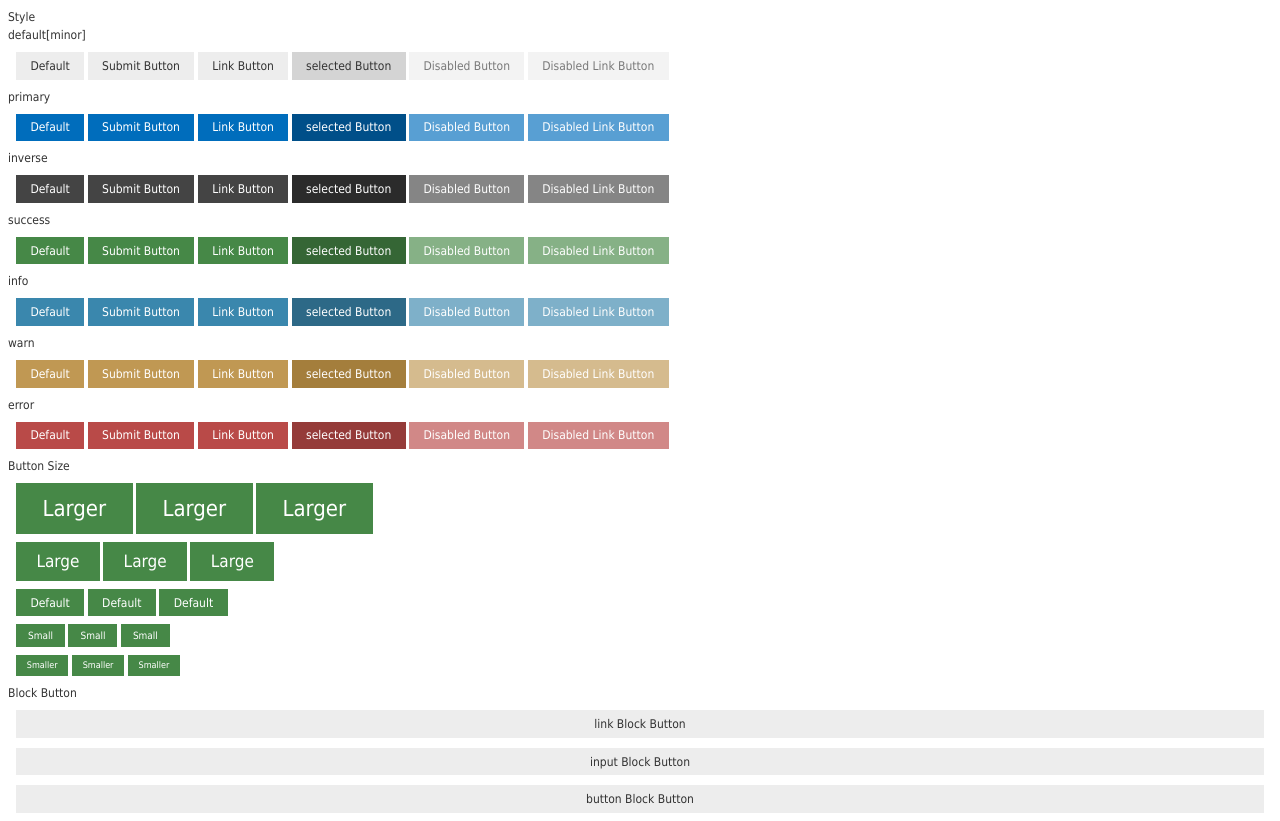
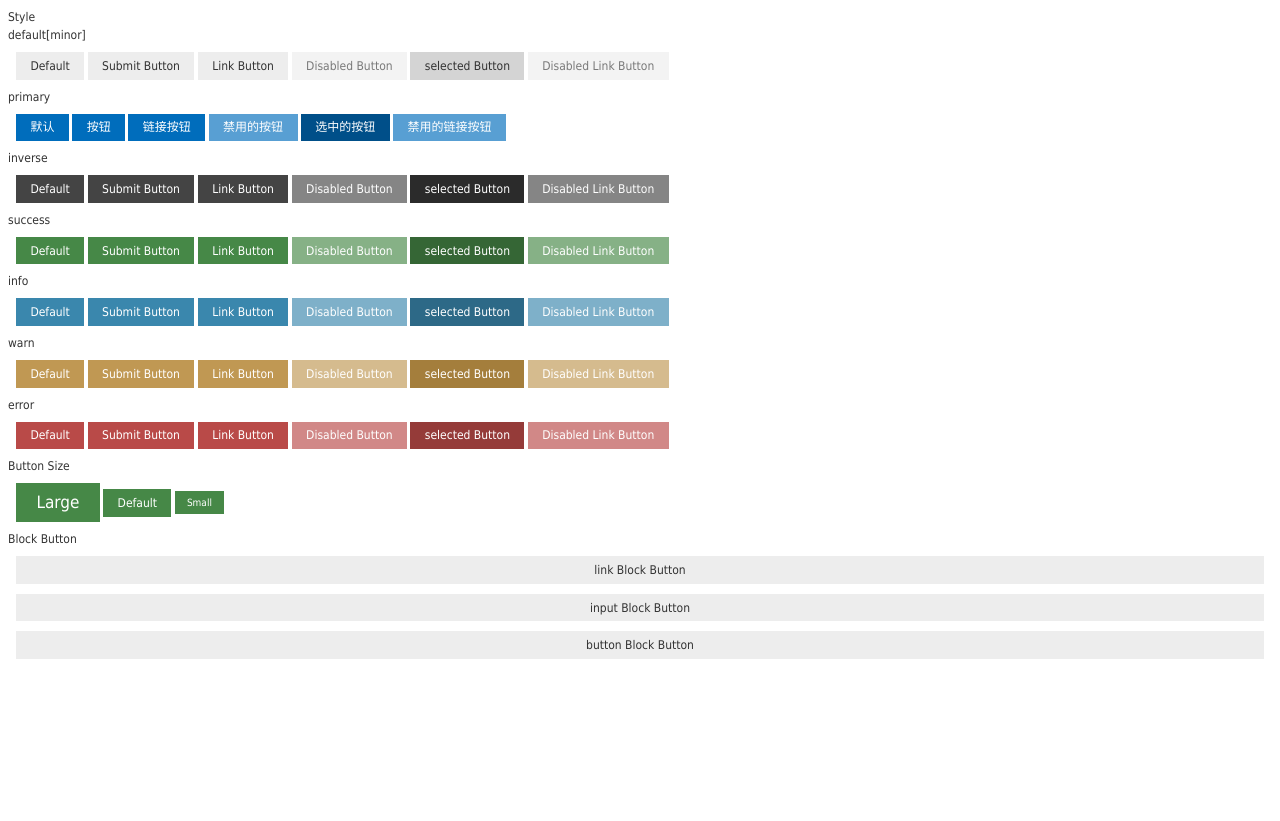
Before and after one commit to larry4xie/cute, a website: page docs/unit/button.html in a window 1280 px wide. After the commit the page ends 800 px from the top, so only its background shows below. Drawn offline with Linux system fonts and the light colour scheme.

Commit message:
修改button样式：增加边框，为支持ie67增加一些约定

```diff
--- a/docs/unit/button.html
+++ b/docs/unit/button.html
@@ -17,26 +17,26 @@
             <button class="btn" type="button">Default</button>
             <input class="btn" type="submit" value="Submit Button" />
             <a class="btn" href="javascript:;" />Link Button</a>
+            <button class="btn btn-disabled" type="button">Disabled Button</button>
             <input class="btn btn-selected" type="submit" value="selected Button" />
-            <button class="btn btn-disabled" type="button">Disabled Button</button>
             <a class="btn btn-disabled" href="javascript:;" />Disabled Link Button</a>
         </div>
         primary
         <div class="m8">
-            <button class="btn btn-primary" type="button">Default</button>
-            <input class="btn btn-primary" type="submit" value="Submit Button" />
-            <a class="btn btn-primary" href="javascript:;" />Link Button</a>
-            <input class="btn btn-primary btn-selected btn-primary-selected" type="submit" value="selected Button" />
-            <button class="btn btn-primary btn-disabled btn-primary-disabled" type="button">Disabled Button</button>
-            <a class="btn btn-primary btn-disabled btn-primary-disabled" href="javascript:;" />Disabled Link Button</a>
+            <button class="btn btn-primary" type="button">默认</button>
+            <input class="btn btn-primary" type="submit" value="按钮" />
+            <a class="btn btn-primary" href="javascript:;" />链接按钮</a>
+            <button class="btn btn-primary btn-disabled btn-primary-disabled" type="button">禁用的按钮</button>
+            <input class="btn btn-primary btn-selected btn-primary-selected" type="submit" value="选中的按钮" />
+            <a class="btn btn-primary btn-disabled btn-primary-disabled" href="javascript:;" />禁用的链接按钮</a>
         </div>
         inverse
         <div class="m8">
             <button class="btn btn-inverse" type="button">Default</button>
             <input class="btn btn-inverse" type="submit" value="Submit Button" />
             <a class="btn btn-inverse" href="javascript:;" />Link Button</a>
+            <button class="btn btn-inverse btn-disabled btn-inverse-disabled" type="button">Disabled Button</button>
             <input class="btn btn-inverse btn-selected btn-inverse-selected" type="submit" value="selected Button" />
-            <button class="btn btn-inverse btn-disabled btn-inverse-disabled" type="button">Disabled Button</button>
             <a class="btn btn-inverse btn-disabled btn-inverse-disabled" href="javascript:;" />Disabled Link Button</a>
         </div>
         success
@@ -44,8 +44,8 @@
             <button class="btn btn-success" type="button">Default</button>
             <input class="btn btn-success" type="submit" value="Submit Button" />
             <a class="btn btn-success" href="javascript:;" />Link Button</a>
+            <button class="btn btn-success btn-disabled btn-success-disabled" type="button">Disabled Button</button>
             <input class="btn btn-success btn-selected btn-success-selected" type="submit" value="selected Button" />
-            <button class="btn btn-success btn-disabled btn-success-disabled" type="button">Disabled Button</button>
             <a class="btn btn-success btn-disabled btn-success-disabled" href="javascript:;" />Disabled Link Button</a>
         </div>
         info
@@ -53,8 +53,8 @@
             <button class="btn btn-info" type="button">Default</button>
             <input class="btn btn-info" type="submit" value="Submit Button" />
             <a class="btn btn-info" href="javascript:;" />Link Button</a>
+            <button class="btn btn-info btn-disabled btn-info-disabled" type="button">Disabled Button</button>
             <input class="btn btn-info btn-selected btn-info-selected" type="submit" value="selected Button" />
-            <button class="btn btn-info btn-disabled btn-info-disabled" type="button">Disabled Button</button>
             <a class="btn btn-info btn-disabled btn-info-disabled" href="javascript:;" />Disabled Link Button</a>
         </div>
         warn
@@ -62,8 +62,8 @@
             <button class="btn btn-warn" type="button">Default</button>
             <input class="btn btn-warn" type="submit" value="Submit Button" />
             <a class="btn btn-warn" href="javascript:;" />Link Button</a>
+            <button class="btn btn-warn btn-disabled btn-warn-disabled" type="button">Disabled Button</button>
             <input class="btn btn-warn btn-selected btn-warn-selected" type="submit" value="selected Button" />
-            <button class="btn btn-warn btn-disabled btn-warn-disabled" type="button">Disabled Button</button>
             <a class="btn btn-warn btn-disabled btn-warn-disabled" href="javascript:;" />Disabled Link Button</a>
         </div>
         error
@@ -71,36 +71,16 @@
             <button class="btn btn-error" type="button">Default</button>
             <input class="btn btn-error" type="submit" value="Submit Button" />
             <a class="btn btn-error" href="javascript:;" />Link Button</a>
+            <button class="btn btn-error btn-disabled btn-error-disabled" type="button">Disabled Button</button>
             <input class="btn btn-error btn-selected btn-error-selected" type="submit" value="selected Button" />
-            <button class="btn btn-error btn-disabled btn-error-disabled" type="button">Disabled Button</button>
             <a class="btn btn-error btn-disabled btn-error-disabled" href="javascript:;" />Disabled Link Button</a>
         </div>
 
         <div class="page-header">Button Size</div>
         <div class="m8">
-            <button class="btn btn-larger btn-success" type="button" />Larger</button>
-            <input class="btn btn-larger btn-success" type="submit" value="Larger" />
-            <a class="btn btn-larger btn-success" href="javascript:;"  />Larger</a>
-        </div>
-        <div class="m8">
-            <button class="btn btn-large btn-success" type="button" />Large</button>
-            <input class="btn btn-large btn-success" type="submit" value="Large" />
             <a class="btn btn-large btn-success" href="javascript:;"  />Large</a>
-        </div>
-        <div class="m8">
-            <button class="btn btn-success" type="button" />Default</button>
-            <input class="btn btn-success" type="submit" value="Default" />
             <a class="btn btn-success" href="javascript:;"  />Default</a>
-        </div>
-        <div class="m8">
-            <button class="btn btn-small btn-success" type="button" />Small</button>
-            <input class="btn btn-small btn-success" type="submit" value="Small" />
             <a class="btn btn-small btn-success" href="javascript:;"  />Small</a>
-        </div>
-        <div class="m8">
-            <button class="btn btn-smaller btn-success" type="button" />Smaller </button>
-            <input class="btn btn-smaller btn-success" type="submit" value="Smaller" />
-            <a class="btn btn-smaller btn-success" href="javascript:;"  />Smaller</a>
         </div>
 
         <div class="page-header">Block Button</div>
--- a/src/css/unit/button.less
+++ b/src/css/unit/button.less
@@ -1,5 +1,9 @@
-/*
+/**
  * button style
+ * 1. 边距使用指定像素，因为可能需要和其他组件如input组合，以及一些bug
+ * 2. 在可以的情况下推荐使用a不要使用input和button，因为a的表现最一致；其次使用button，不要用input
+ * bug:
+ * > ie 6/7 获取焦点黑框bug使用去除border方式
  */
 .buttonCommon() {
   .inline-block();
@@ -11,8 +15,7 @@
   font-size: @baseFontSize;
   line-height: @baseLineHeight;
   *line-height: @baseLineHeight;
-  border: 0;
-  padding: .4em 1.2em;
+  padding: @componentPadding 1.2em;
 
   // Active state
   &:active {
@@ -35,6 +38,7 @@
 .button(@textColor: #333, @bgColor) {
   color: @textColor;
   background-color: @bgColor;
+  border: 1px solid darken(@bgColor, @btnBorderDark);
 
   &:hover {
     background-color: darken(@bgColor, @btnHoverDark);
@@ -58,13 +62,15 @@
   .buttonCommon();
   .button(@btnTextColor, @btnBgColor);
 }
-
 // ie6 ie7 hack
 input.btn, button.btn {
-  *line-height: @baseLineHeight - .4em;
+  //*line-height: @baseLineHeight - .3em;
+  *border: none !important;
+  *padding: @componentPadding - 1 1.2em @componentPadding - 1;
+
 }
-button.btn {
-  *padding: .25em 1.2em .55em;
+input.btn {
+  _padding: @componentPadding 1.2em @componentPadding - 2;
 }
 
 a.btn {
@@ -77,25 +83,18 @@ a.btn {
 
 // Button Sizes
 // --------------------------------------------------
-// Larger
-.btn-larger {
-  font-size: @baseFontSize + 10px;
-}
-
 // Large
 .btn-large {
-  font-size: @baseFontSize + 5px;
+  font-size: @baseFontSize + 8px;
+  padding: @componentPadding*1.5 1.2em;
 }
 
 // Small
 .btn-small {
   font-size: @baseFontSize - 2px;
+  padding: @componentPadding/2 .8em;
 }
 
-// Smaller
-.btn-smaller {
-  font-size: @baseFontSize - 3px;
-}
 
 // Block button
 // -------------------------
@@ -104,6 +103,7 @@ a.btn {
   width: 100%;
   padding-left: 0;
   padding-right: 0;
+  *border: none !important;
 }
 
 .btn-primary {
```
